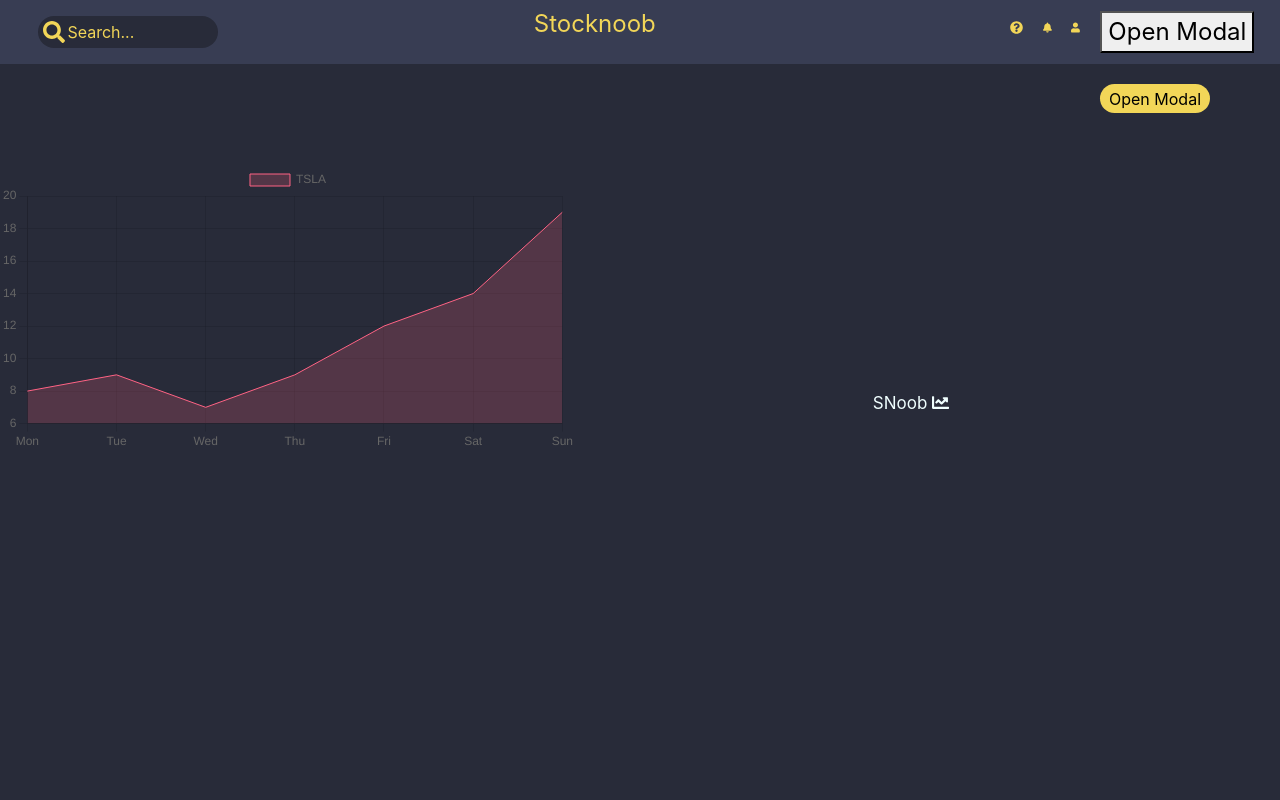
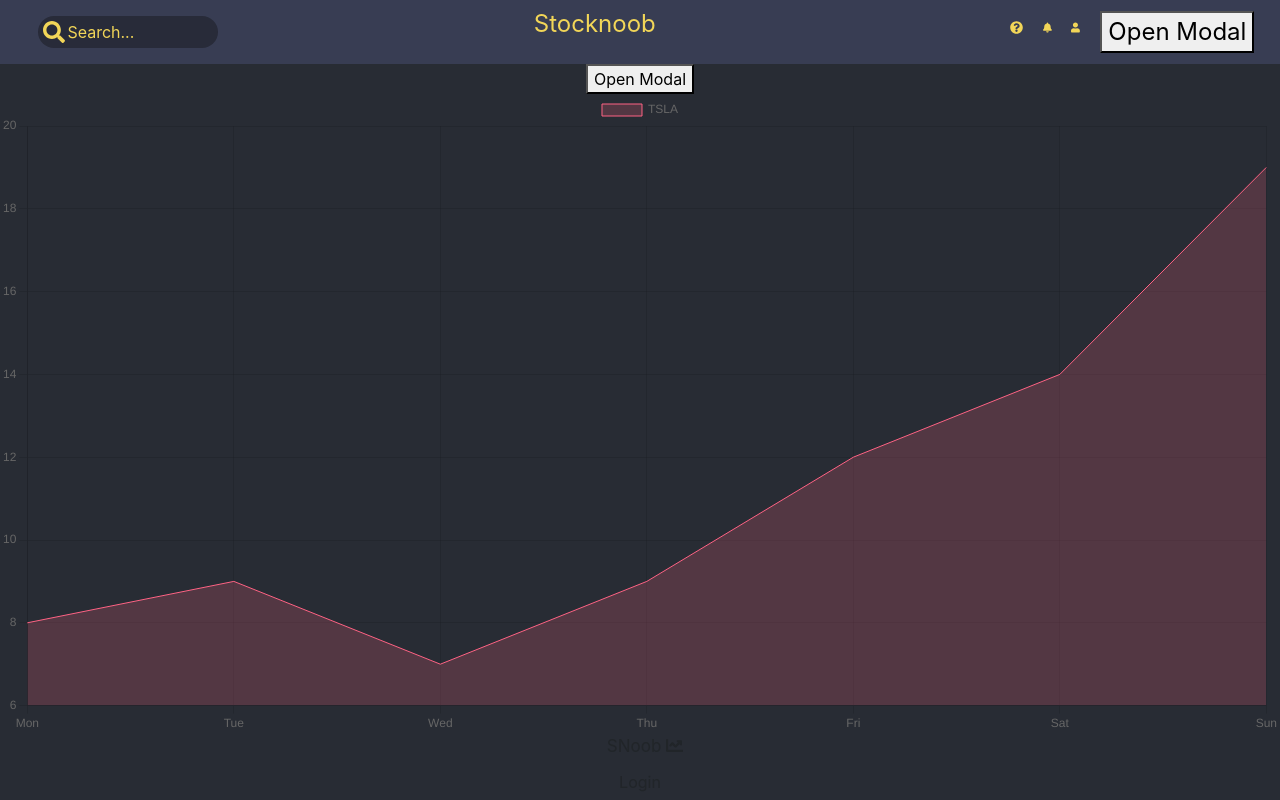
Before and after one commit to HawkieOne/StockNoobReact, a React (Create React App) app: page / in a window 1280 px wide. Shown: the top 800 px of the page. Built offline with nearby package versions, Linux system fonts and the light colour scheme.

Commit message:
Moved some parts to main.css

```diff
--- a/src/components/Login.css
+++ b/src/components/Login.css
@@ -1,88 +1,14 @@
-
-.Login{
-
-    width: 100%;
-    height: 92vh;
-
-    background-color: #282B39;
-    margin: 0;
-}
-
-.Login .top{
-
-    height: 100px;
-}
-
-.Login .top .button{
-    background-color: #F2D658;
-    width: 110px;
-    height: 29px;
-    border-radius: 16px;
-    border: none;
-    float: right;
-    margin-right: 70px;
-    margin-top: 20px;
+.login-button {
+    background-color: #383D53;
+    color: #F2D658;
+    border-radius: 10px;
+    font-size: 1.25rem;
     cursor: pointer;
 }
-
-.Login .middleContainer{
-
-    display: flex;
-    justify-content: space-around;
-
-
-}
-
-.Login .middleContainer .left{
-    display: flex;
-    flex-direction: column;
-    text-align: center;
-    width: 45%;
-    height: 30rem;
-}
-.Login .middleContainer .left .picture{
-    border-radius: 2000px;
-}
-
-.Login .middleContainer .left .pic{
-    width: 80%;
-}
-
-.Login .middleContainer .left .pic2{
-    height: 200px;
-    width: 200px;
-}
-
-.Login .middleContainer .container{
-    display: flex;
-    text-align: center;
-    justify-content: center;
-    color: azure;
-    width: 35%;
-    height: 30rem;
-    flex-direction: column;
-    margin-right: 150px;
-
-}
-
-.Login .middleContainer .container .höger{
-    width: 100%;
-    margin-left: auto;
-    margin-right: auto;
-    height: 20px;
-    font-size: 80px;
-    color: #F2D658;
-}
-
-.Login .middleContainer .container .höger span{
-    color: white;
-}
-
-
 /*        Modal        */
 
 .popup-content {
-    outline: solid blue;
+    /* outline: solid blue; */
     padding: 50px;
     margin: 0;
 }
```
